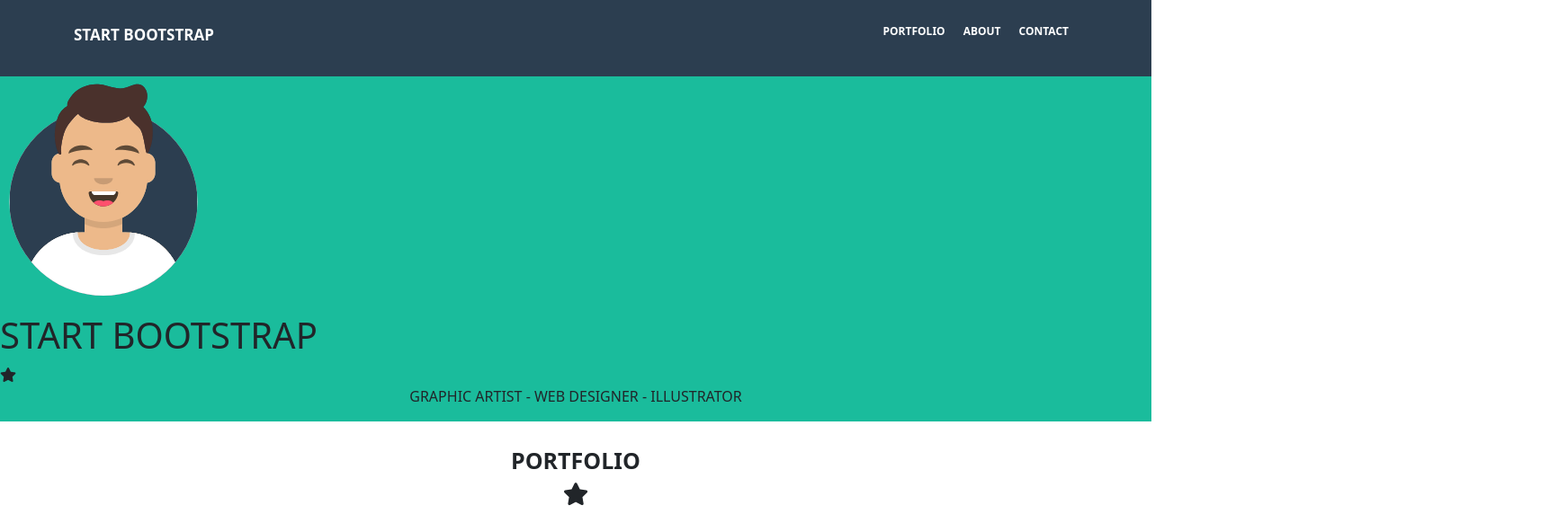
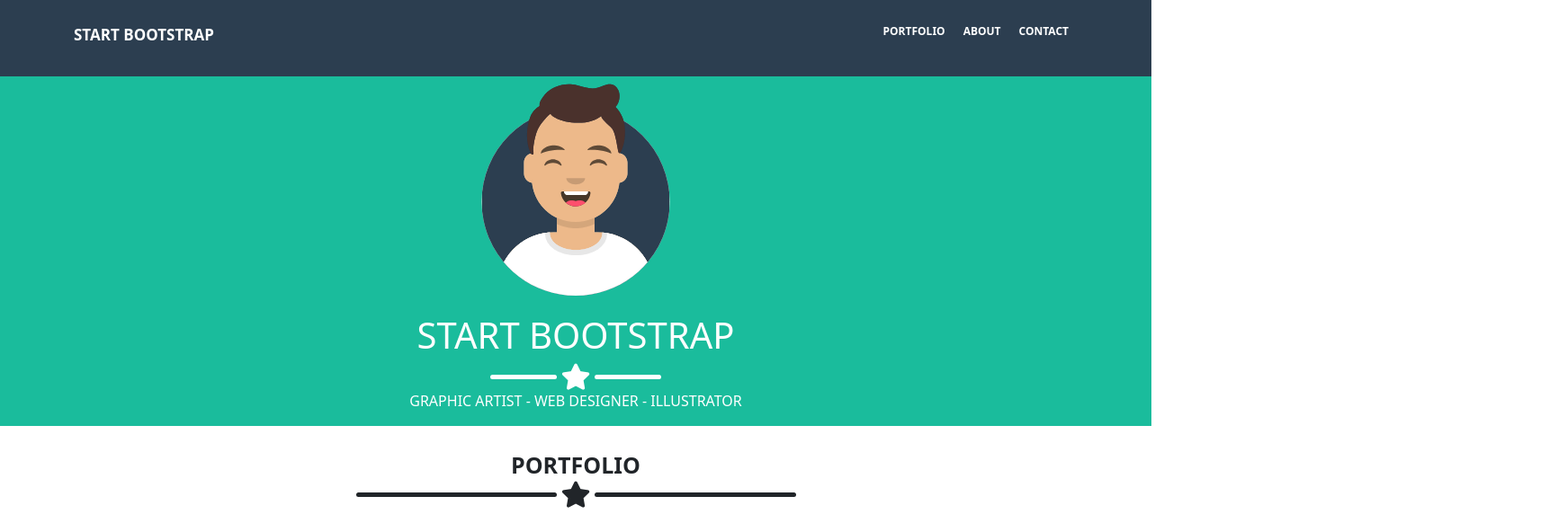
Before and after one commit to Darius104/html-css-bootstrap-freelancer, a plain HTML site: page index.html in a window 1280 px wide. Shown: the top 582 px of the page at 90% size, 1742 px wide, since content can reach past the window. Drawn offline with nearby package versions, Linux system fonts and the light colour scheme.

Commit message:
ultima modifica

```diff
--- a/css/style.css
+++ b/css/style.css
@@ -1,3 +1,7 @@
+/* RESET */
+img{
+    width: 100%;
+}
 /* HEADER */
 ._background{
     background-color: #2c3e50;
@@ -38,11 +42,13 @@
 /* MENù */
 ._background_2{
     background-color: #1abc9c;
+    display: flex;
+    flex-direction: column;
+    align-items: center;
 }
 /* CUSTOM CONTAINER SOTTO HEADER */
 .custom-container{
     width: 50%;
-
     margin: auto;
     display: flex;
     align-items: center;
@@ -53,6 +59,30 @@
 }
 .testo-sotto-img{
     margin-top: 20px;
+    color: white;
+    text-align: center;
+}
+
+._icons{
+    text-align: center;
+    font-size: 29px;
+    margin: 0 5px;
+}
+.container-star{
+    display: flex;
+    align-items: center;
+    justify-content: center;
+}
+.bar{
+    height: 5px;
+    width: 20%;
+    border-radius: 40px;
+}
+._background_2 .bar{
+    background-color: white;
+}
+._background_2 ._icons{
+    color: white;
 }
 .list-sotto-img ul{
     list-style-type: none;
@@ -61,7 +91,7 @@
     padding: 0;
 }
 .list-sotto-img ul li{
-    margin: 0 10px;
+    color: white;
 }
 
 /* PORTFOLIO */
@@ -76,6 +106,19 @@
     background-color: red;
     border-radius: 10px;
     margin: 20px 0;
+}
+.container .sottotitolo .container-star .bar{
+    background-color: #212529;
+}
+[class*="icons"]{
+    text-align: center;
+    display: flex;
+    justify-content: center;
+    align-items: center;
+}
+.c-img{
+    width: 250px;
+    border-radius: 50%;
 }
 .icons.red{
     background-color: #ba4b63;
```
